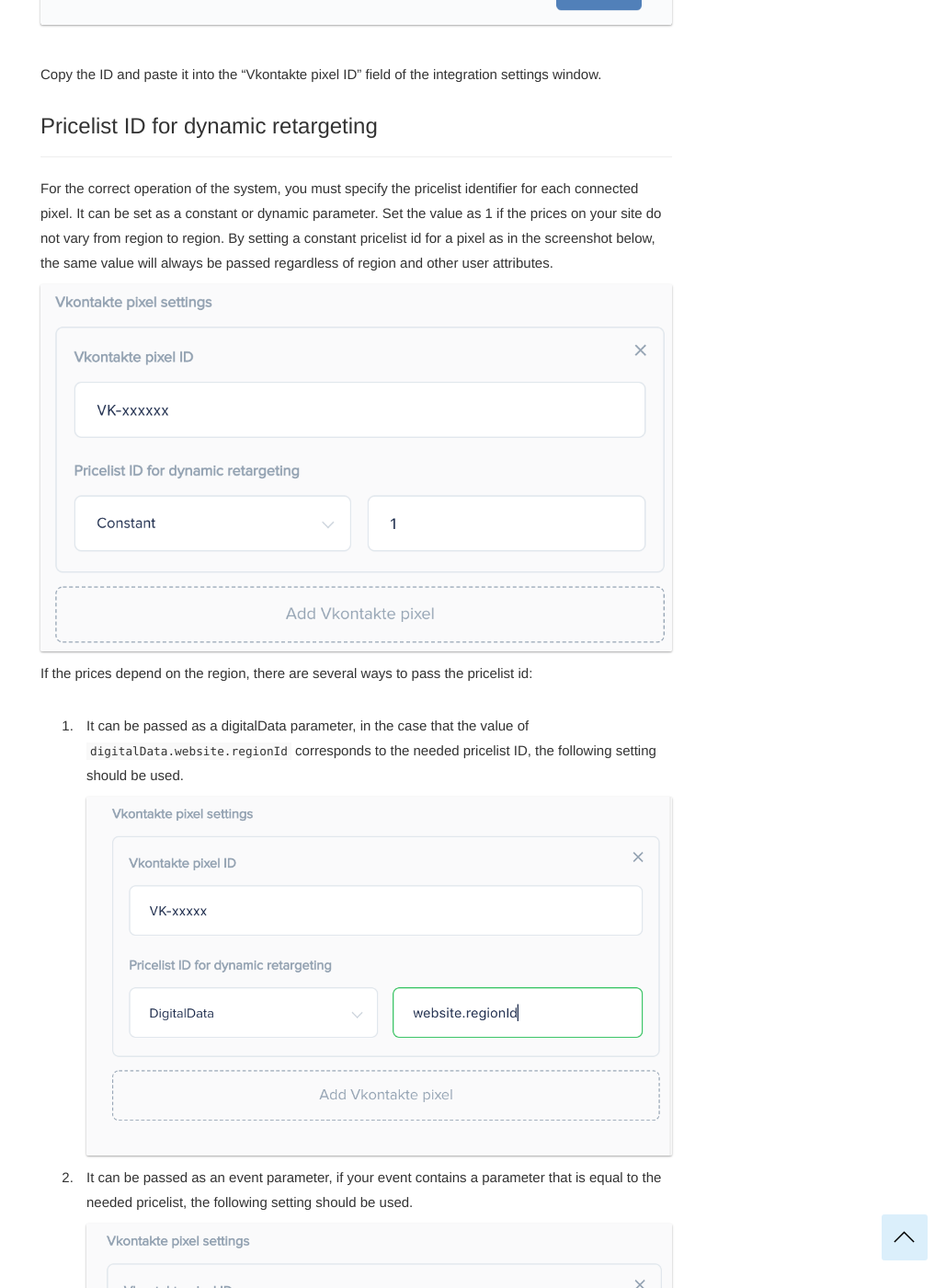
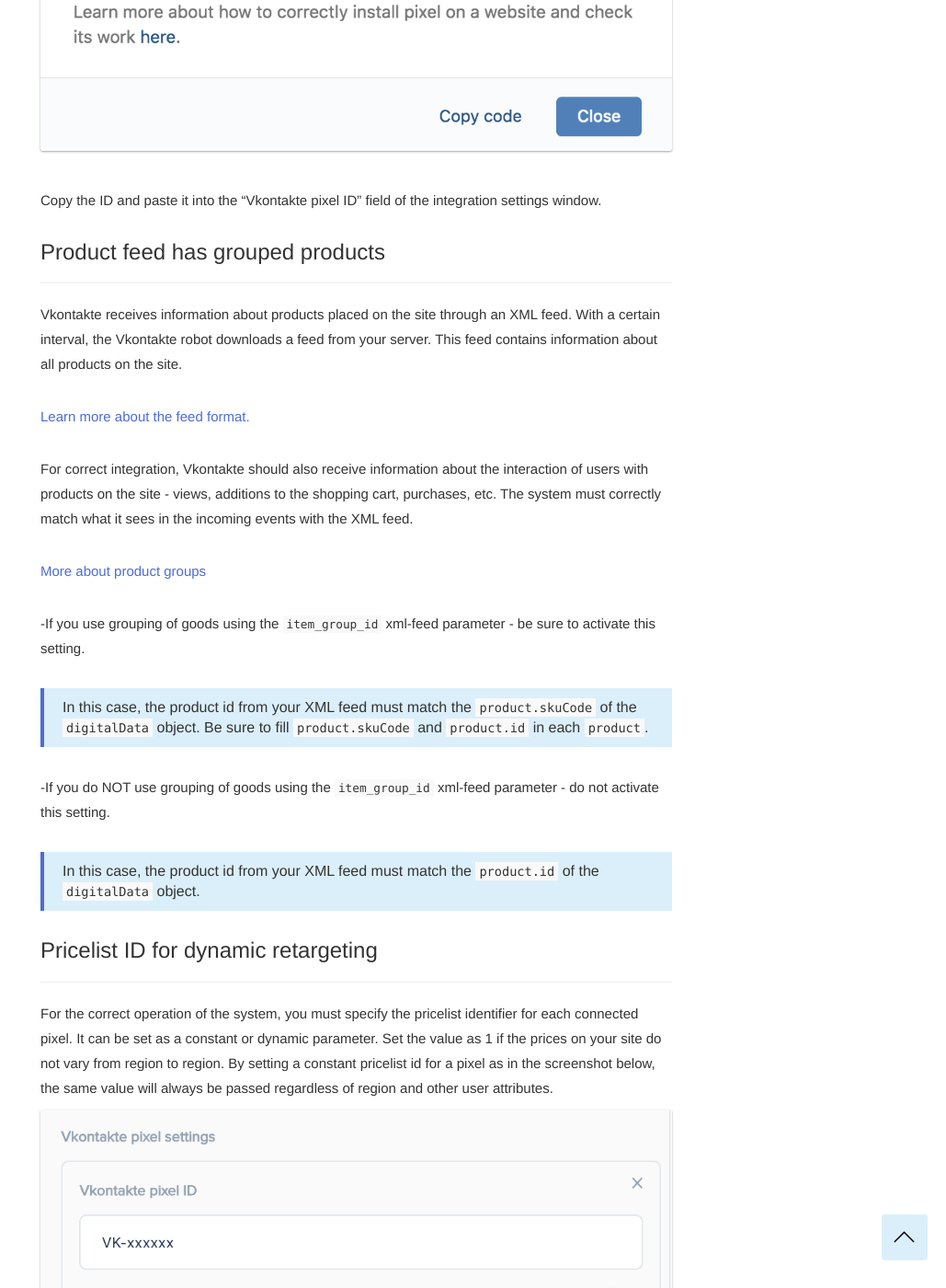
Before and after one commit to segmentstream-com/segmentstream-com.github.io, a Jekyll site: the page built from _docs/integrations/vkontakte.md, in a window 1280 px wide and 1400 px high, scrolled down 3459 px. Shown: the whole window at 92% size, without its empty margins (251-1280 px from the left). Built offline with Jekyll 4.4.1, drawn with Linux system fonts in a browser that asks for light colours; nearby versions of some CDN libraries; some of the changed text lies outside the part shown.

Commit message:
VK product feed has grouped products

```diff
--- a/_docs/integrations/vkontakte.md
+++ b/_docs/integrations/vkontakte.md
@@ -18,6 +18,7 @@
 <ul class="page-navigation">
   <li><a href="#introduction">Introduction</a></li>
   <li><a href="#vkontaktePixelID">Vkontakte pixel ID</a></li>
+  <li><a href="#productFeed">Product feed has grouped products</a></li>
   <li><a href="#pricelistID">Default pricelist ID for dynamic retargeting</a></li>
   <li><a href="#customEvents">Custom events</a></li>
   <li><a href="#customEventsOld">Custom events (old version)</a></li>
@@ -49,6 +50,23 @@
 ![](/img/integrations.vkontakte.3.png)
 
 Copy the ID and paste it into the "Vkontakte pixel ID" field of the integration settings window.
+
+### <a name="productFeed"></a>Product feed has grouped products
+------
+Vkontakte receives information about products placed on the site through an XML feed. With a certain interval, the Vkontakte robot downloads a feed from your server. This feed contains information about all products on the site.
+
+[Learn more about the feed format.](https://support.google.com/merchants/answer/7052112)
+
+For correct integration, Vkontakte should also receive information about the interaction of users with products on the site - views, additions to the shopping cart, purchases, etc. The system must correctly match what it sees in the incoming events with the XML feed.
+
+[More about product groups](https://support.google.com/merchants/answer/6324507)
+
+-If you use grouping of goods using the `item_group_id` xml-feed parameter - be sure to activate this setting.
+  >In this case, the product id from your XML feed must match the `product.skuCode` of the `digitalData` object. Be sure to fill `product.skuCode` and `product.id` in each `product`.
+
+ -If you do NOT use grouping of goods using the `item_group_id` xml-feed parameter - do not activate this setting.
+  >In this case, the product id from your XML feed must match the `product.id` of the `digitalData` object.
+
 
 ### <a name="pricelistID"></a>Pricelist ID for dynamic retargeting
 ------
```
Also changed, not shown: img/integrations.vkontakte.constantPricelist.png, img/integrations.vkontakte.digitalDataPricelist.png, img/integrations.vkontakte.eventPricelist.png, img/integrations.vkontakte.settings.png.
